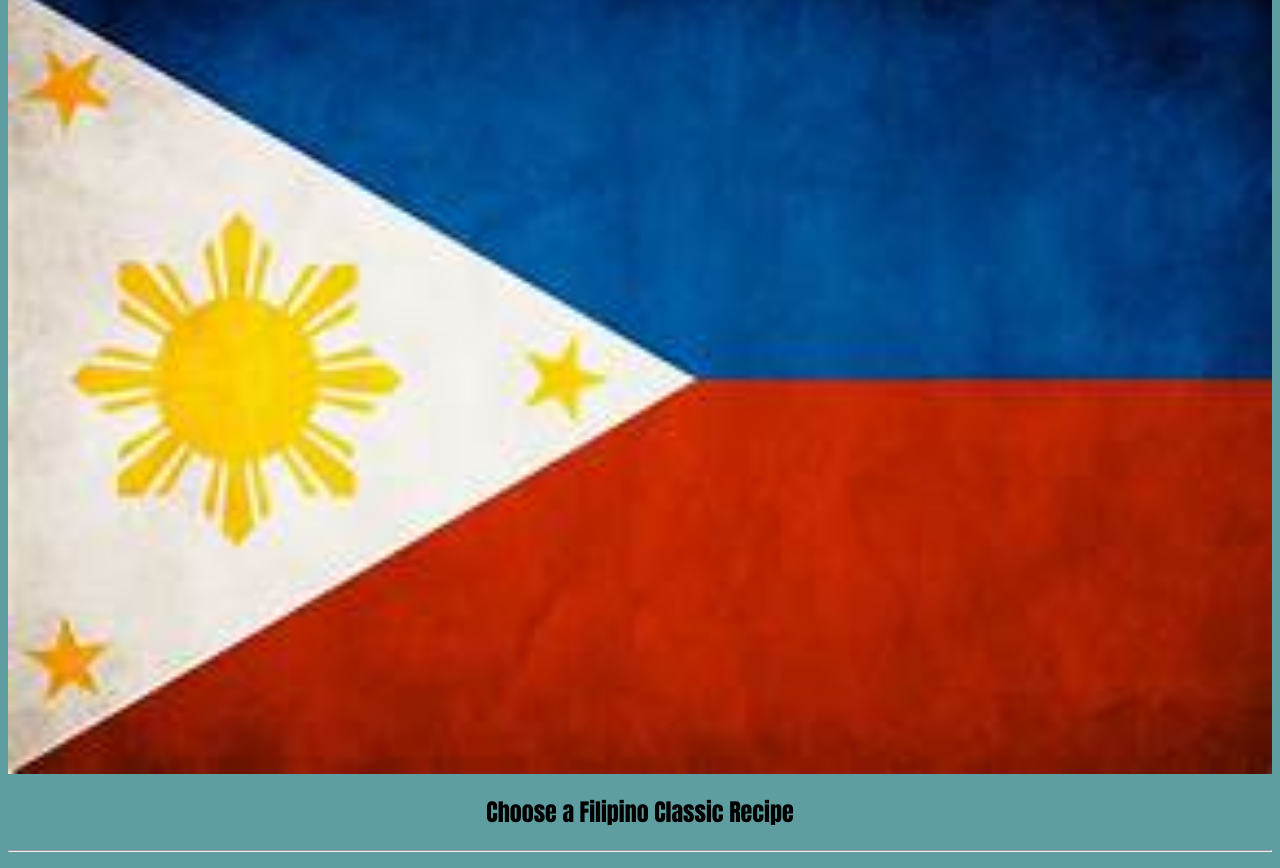
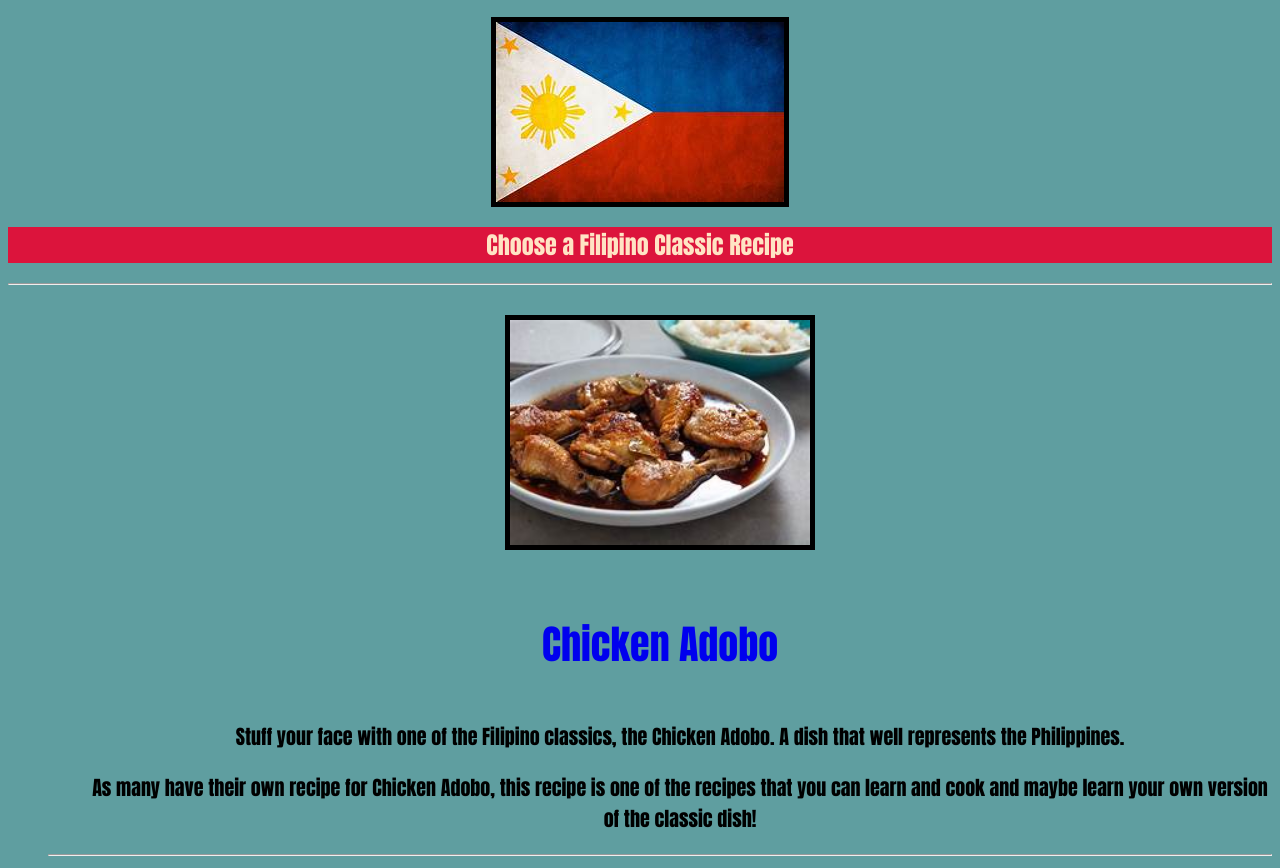
Before and after one commit to GabrielleOrlanda/odin-recipes, a plain HTML site: page index.html in a window 1280 px wide. Shown: the part 108-976 px from the top of the page. Drawn offline with Linux system fonts and the light colour scheme.

Commit message:
added more changes in the recipes pages + css elem

```diff
--- a/index.css
+++ b/index.css
@@ -5,29 +5,54 @@
 
 .main, .subtitle {
     text-align: center;
+    background-color: crimson;
+    color: bisque;
 }
 
-#filipino-flag {
+.main {
+    font-size: 50px;
+    font-weight: 900;
+    font-family: Verdana, Geneva, Tahoma, sans-serif;
+}
+
+img {
+    height: auto;
+    max-height: 300px;
+    width: 300px;
+    border-image: fill;
     margin-left: auto;
     margin-right: auto;
     display: block;
-    width: 100%;
-    height: auto;
+    border: 5px solid;
 }
 
-img {
-    height: 300px;
-    width: auto;
-    border-image: fill;
+.image#filipino-flag {
+    margin-left: auto;
+    margin-right: auto;
+    display: block;
+    width: max-content;
+    height: auto;
+    max-height: max-content;
 }
 
 .recipe {
-    font-weight: bolder;
-    font-size: 25px;
+    font-weight: lighter;
+    font-size: 30px;
+    text-decoration: none;
+    text-align: center;
 }
 
+.recipe .title {
+    font-weight: bolder;
+    text-decoration: none;
+    font-size: larger;
+    font-size: 40px;
+}
+
+
+
 .desc {
-    font-size: 16px;
-    font-weight: bold;
+    font-size: 20px;
+    font-weight: lighter;
     font-family: 'Lucida Sans', 'Lucida Sans Regular', 'Lucida Grande', 'Lucida Sans Unicode', Geneva, Verdana, sans-serif;
 }
--- a/index.html
+++ b/index.html
@@ -7,28 +7,28 @@
 </head>
 <body>
     <h1 class="main">Odin Recipes</h1>
-    <img src="flag.jpeg" alt="Philippine Flag" id="filipino-flag">
+    <img src="flag.jpeg" alt="Philippine Flag" class="image" id="filipino-flag">
     <h2 class="subtitle">Choose a Filipino Classic Recipe</h2>
     <hr>
     <ul class="recipe">
         <img src="../odin-recipes/recipes/adobo.jpeg" alt="Image of Chicken Adobo">
-        <li><a href="../odin-recipes/recipes/adobo.html">Chicken Adobo</a></li>
+        <h1><a href="../odin-recipes/recipes/adobo.html" class="title">Chicken Adobo</a></h1>
         <ul class="desc">
-            <p>Stuff your face with one of the Filipino classics, the Chicken Adobo. A dish that well represents the Philippines.</p>
-            <p>As many have their own recipe for Chicken Adobo, this recipe is one of the recipes that you can learn and cook and maybe learn your own version of the classic dish!</p>
+            <p>Stuff your face with one of the Filipino classics, the <strong>Chicken Adobo</strong>. A dish that well represents the Philippines.</p>
+            <p>As many have their own recipe for <strong>Chicken Adobo</strong>, this recipe is one of the recipes that you can learn and cook and maybe learn your own version of the classic dish!</p>
         </ul>
         <hr>
         <img src="../odin-recipes/recipes/sinigang.jpeg" alt="Image of Sinigang">
-        <li><a href="../odin-recipes/recipes/sinigang.html">Sinigang na Isda sa Miso</a></li>
+        <h1><a href="../odin-recipes/recipes/sinigang.html" class="title">Fish Stew with Miso (Sinigang sa Miso)</a></h1>
         <ul class="desc">
             <p>Another classic Filipino dish of a soup that is often eaten with rice as a side.</p>
-            <p>Many variations exist for this recipe and its very delicious soup is something to come back to.</p>
+            <p>Many variations exist for the <strong>Sinigang</strong> recipe to try and its very delicious soup is something to come back to.</p>
         </ul>
         <hr>
         <img src="../odin-recipes/recipes/Chicken-Tinola-Recipe.jpg" alt="Image of Chicken Tinola">
-        <li><a href="../odin-recipes/recipes/tinola.html">Chicken Tinola</a></li>
+        <h1><a href="../odin-recipes/recipes/tinola.html" class="title">Chicken Tinola</a></h1>
         <ul class="desc">
-            <p>A simple yet delicious Filpino classic dish of a soup full of chicken and Chayote.</p>
+            <p>A simple yet delicious Filpino classic dish of a soup full of chicken and Chayote, the <strong>Chicken Tinola</strong>.</p>
             <p>It's flavorful broth is something to be loved alongside rice.</p>
         </ul>
     </ul>
--- a/recipes/recipe.css
+++ b/recipes/recipe.css
@@ -1,4 +1,42 @@
 * {
     font-family: Impact, Haettenschweiler, 'Arial Narrow Bold', sans-serif;
-    background-color:cadetblue;
+    background-color:cadetblue
 }
+
+img {
+    height: auto;
+    max-height: 300px;
+    width: 300px;
+    border-image: fill;
+    margin-left: auto;
+    margin-right: auto;
+    display: block;
+    border: 5px solid;
+}
+
+.title {
+    text-align: center;
+    font-size: 50px;
+    background-color: crimson;
+    color: bisque;
+}
+
+.desc {
+    text-align: center;
+    font-size: 20px;
+}
+
+h3 {
+    font-size: 45px;
+}
+
+li {
+    font-size: 25px;
+    line-height: 50px;
+    font-weight: bold;
+}
+
+.back {
+    font-size: 20px;
+    text-align: center;
+}
```
Also changed, not shown: recipes/adobo.html (+10 -6 lines), recipes/sinigang.html (+9 -6 lines), recipes/tinola.html (+9 -6 lines).
